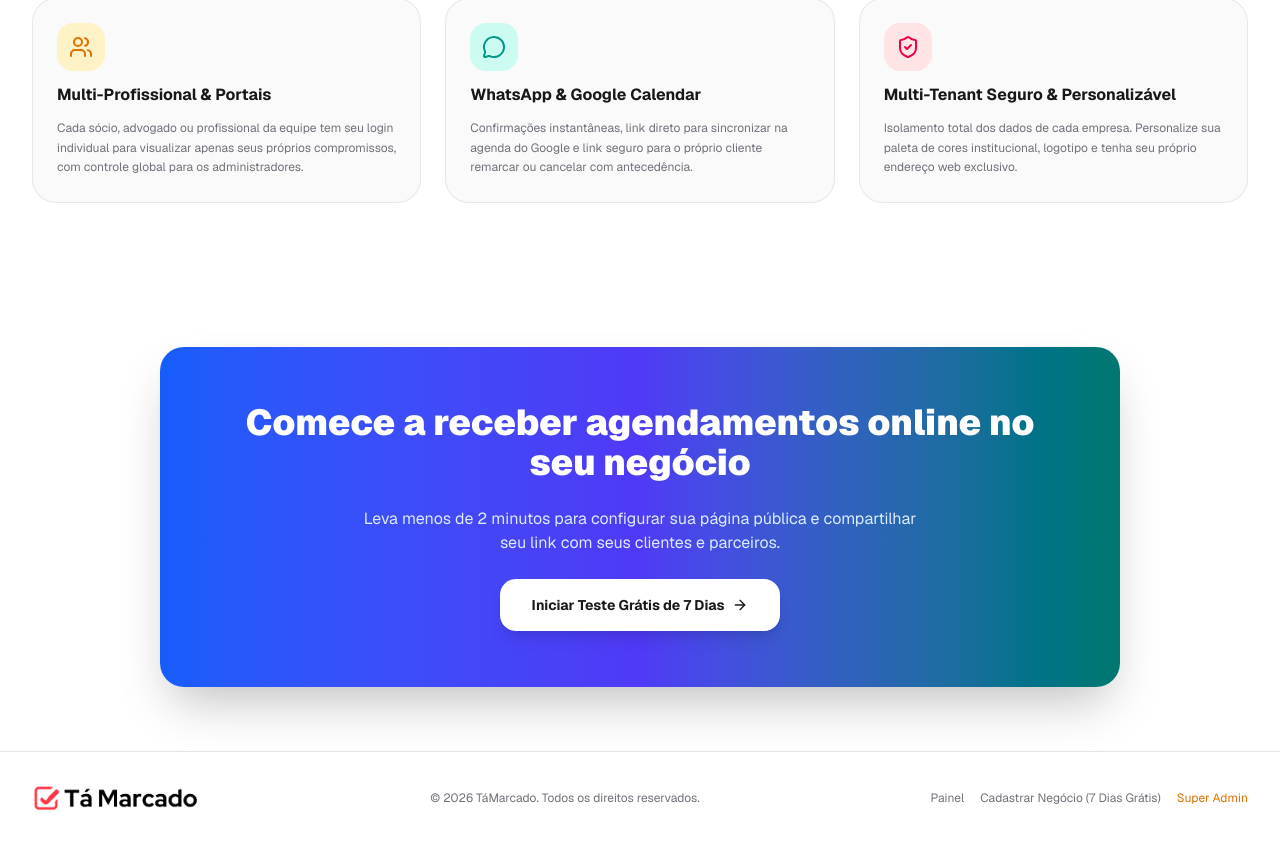
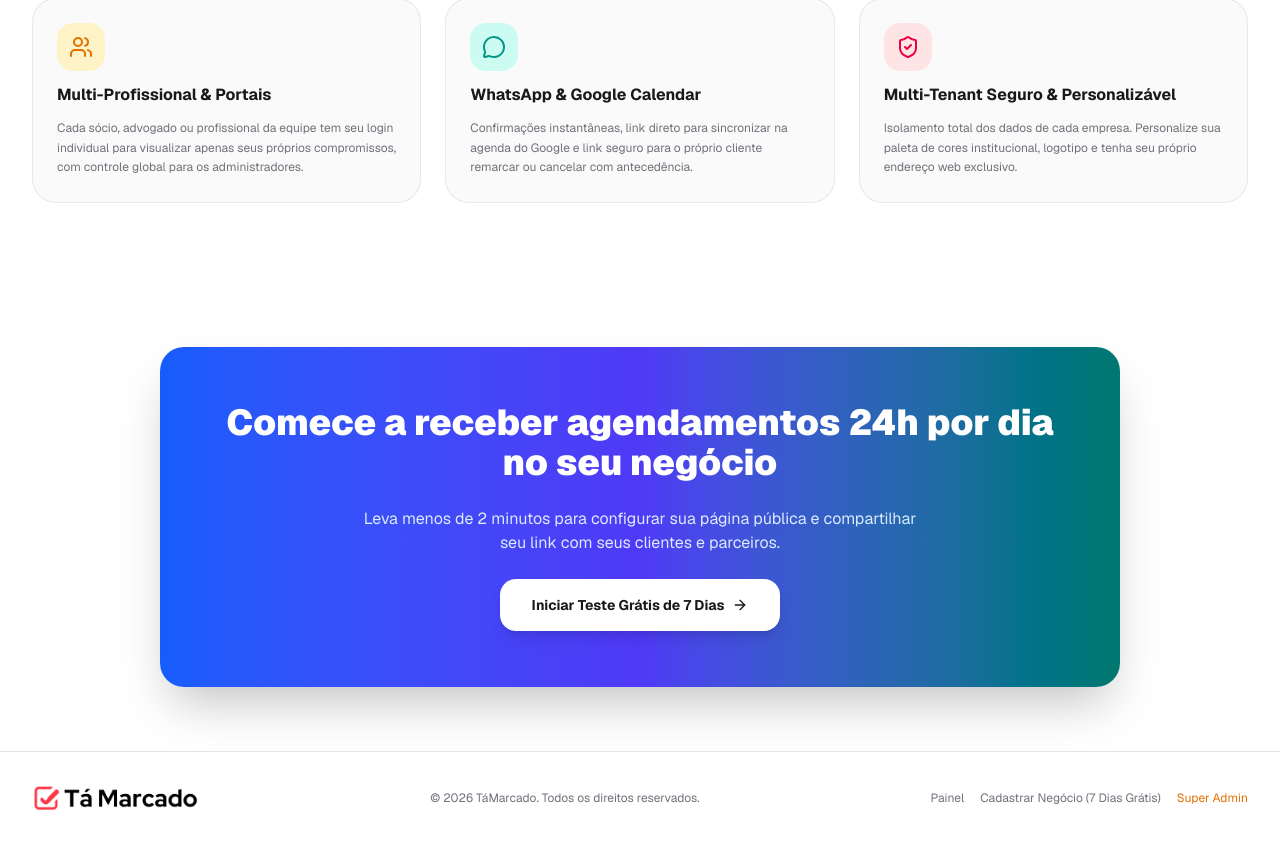
Before and after one commit to SoarezAllan/saas-agendamento-tamarcado, a Next.js app: page / in a window 1280 px wide. Shown: the part 3270-4114 px from the top of the page. Built offline with nearby package versions, Linux system fonts and the light colour scheme.

Commit message:
feat: update bottom CTA headline to Comece a receber agendamentos 24h por dia no seu negócio

```diff
--- a/src/app/page.tsx
+++ b/src/app/page.tsx
@@ -576,7 +576,7 @@ export default function LandingPage() {
       <section className="py-16 px-4 sm:px-6 lg:px-8 max-w-5xl mx-auto text-center">
         <div className="p-10 sm:p-14 rounded-3xl bg-linear-to-r from-blue-600 via-indigo-600 to-teal-700 text-white shadow-2xl space-y-6">
           <h2 className="text-3xl sm:text-4xl font-black">
-            Comece a receber agendamentos online no seu negócio
+            Comece a receber agendamentos 24h por dia no seu negócio
           </h2>
           <p className="text-sm sm:text-base text-blue-100 max-w-xl mx-auto">
             Leva menos de 2 minutos para configurar sua página pública e compartilhar seu link com seus clientes e parceiros.
```
